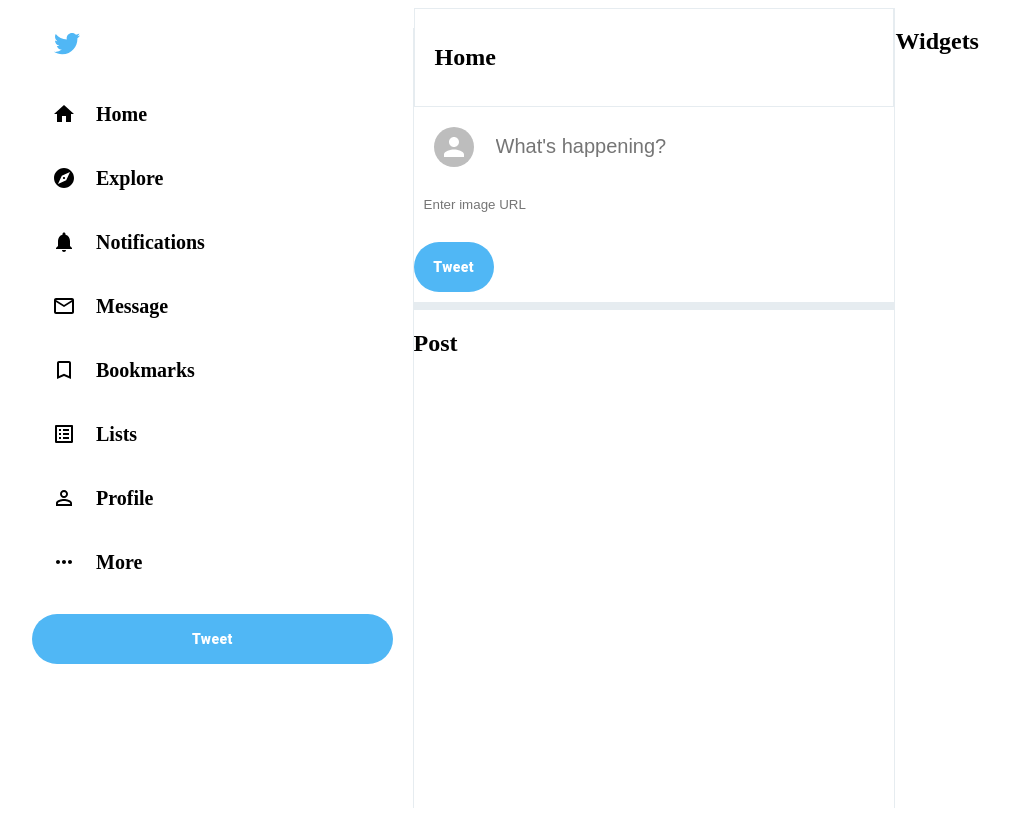
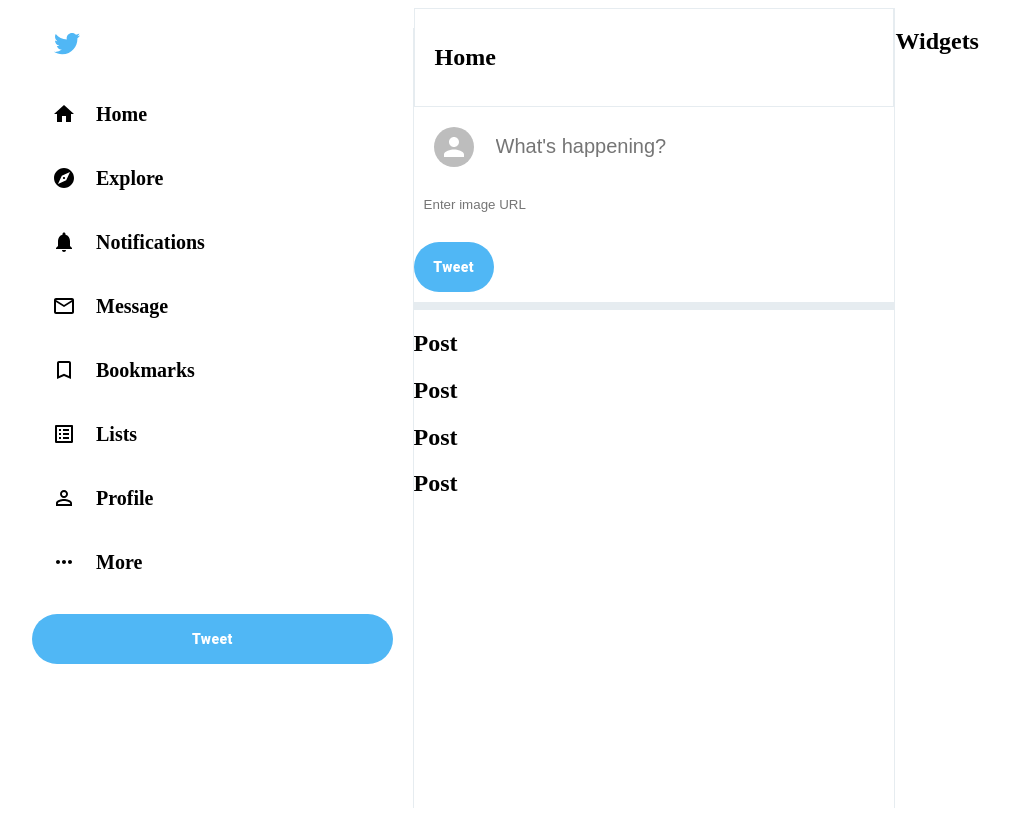
Before and after one commit to Anupamit/Twitter-clone, a React (Create React App) app: page / in a window 1280 px wide. Shown: the whole page, without its empty margins (6-1016 px from the left). Built offline with nearby package versions, Linux system fonts and the light colour scheme.

Commit message:
Feed modify

```diff
--- a/src/Feed.js
+++ b/src/Feed.js
@@ -11,10 +11,12 @@
                 <div className='feed__header'>
                     <h2>Home</h2>
                 </div>
-
             {/* Tweet*/}
             <TweetBox/>
             {/* Post*/}
+            <Post/>
+            <Post/>
+            <Post/>
             <Post/>
         </div>
     );
```
